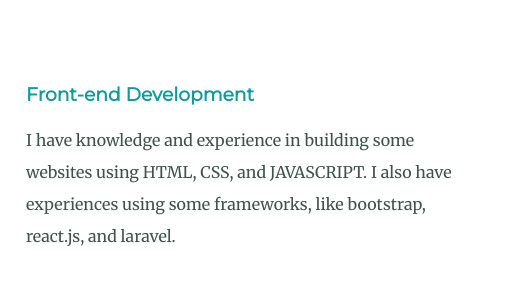
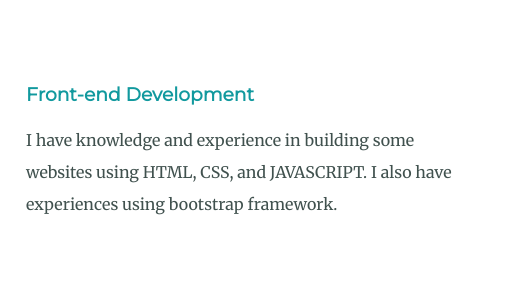
Before and after one commit to Charlessantoso/mycv, a plain HTML site: page index.html in a window 1280 px wide. Shown: the part 1640-1942 px from the top of the page, 484-991 px from the left. Drawn offline with Linux system fonts and the light colour scheme.

Commit message:
Update index.html

```diff
--- a/index.html
+++ b/index.html
@@ -31,7 +31,7 @@
             <div class="skill-row">
                 <img class="frontend-logo" src="assets/frontend.png" alt="">
                 <h3>Front-end Development</h3>
-                <p class="skill-description-1">I have knowledge and experience in building some websites using HTML, CSS, and JAVASCRIPT. I also have experiences using some frameworks, like bootstrap, react.js, and laravel.</p>
+                <p class="skill-description-1">I have knowledge and experience in building some websites using HTML, CSS, and JAVASCRIPT. I also have experiences using bootstrap framework.</p>
             </div>
             <div class="skill-row">
                 <img class="backend-logo" src="assets/backend.png" alt="">
```
